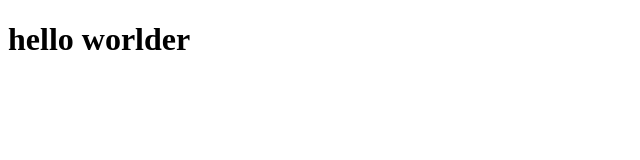
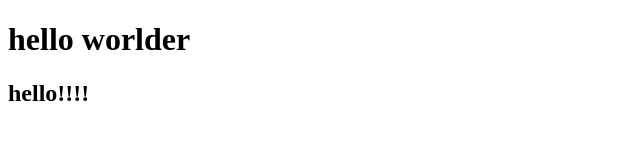
Before and after one commit to seymuratakk/projects, a plain HTML site: page index.html in a window 1280 px wide. Shown: the whole page, without its empty margins (0-640 px from the left). Drawn offline with Linux system fonts and the light colour scheme.

Commit message:
index.html mod

```diff
--- a/index.html
+++ b/index.html
@@ -8,5 +8,6 @@
 </head>
 <body>
     <h1>hello worldеr</h1>
+    <h2>hello!!!!</h2>
 </body>
 </html>
```
